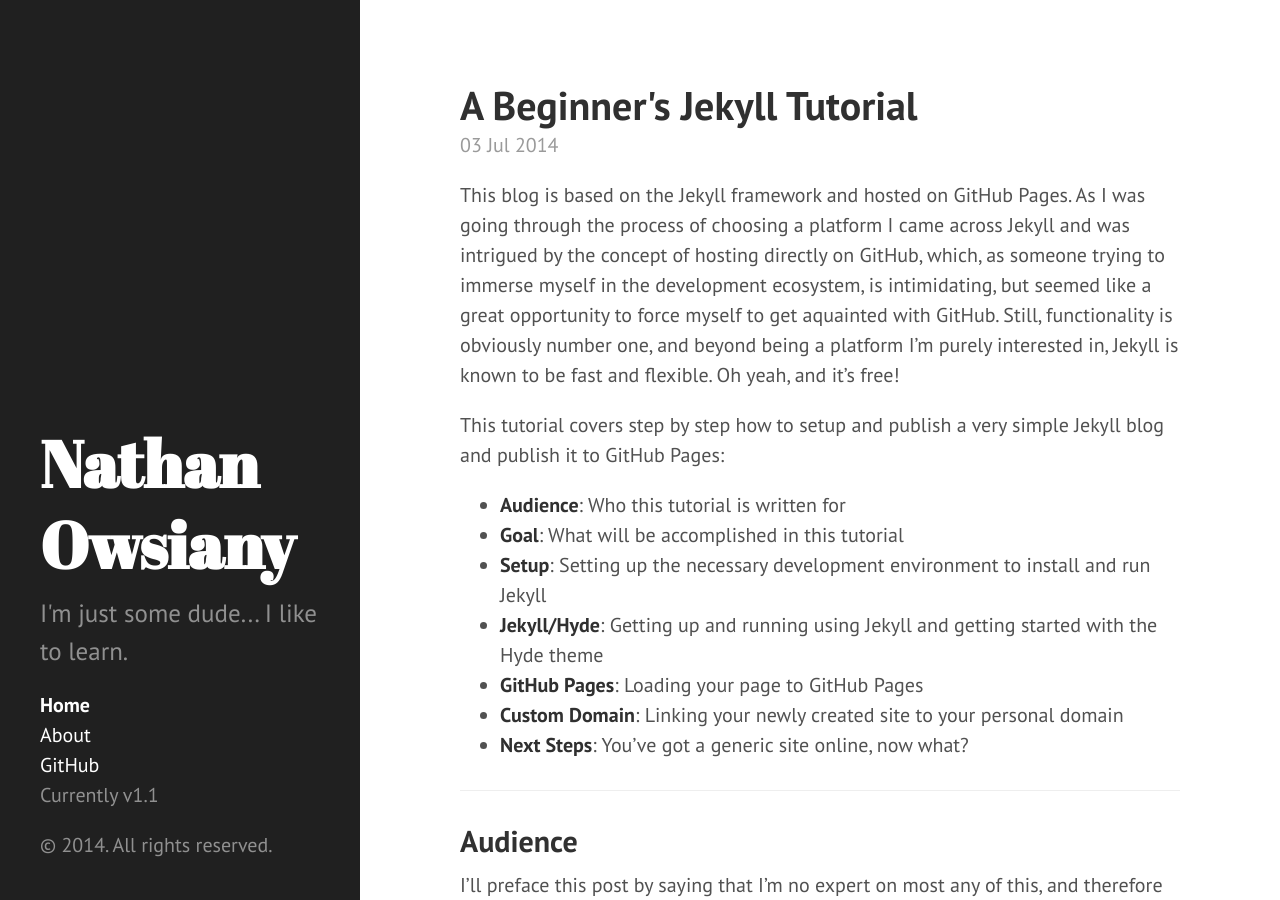
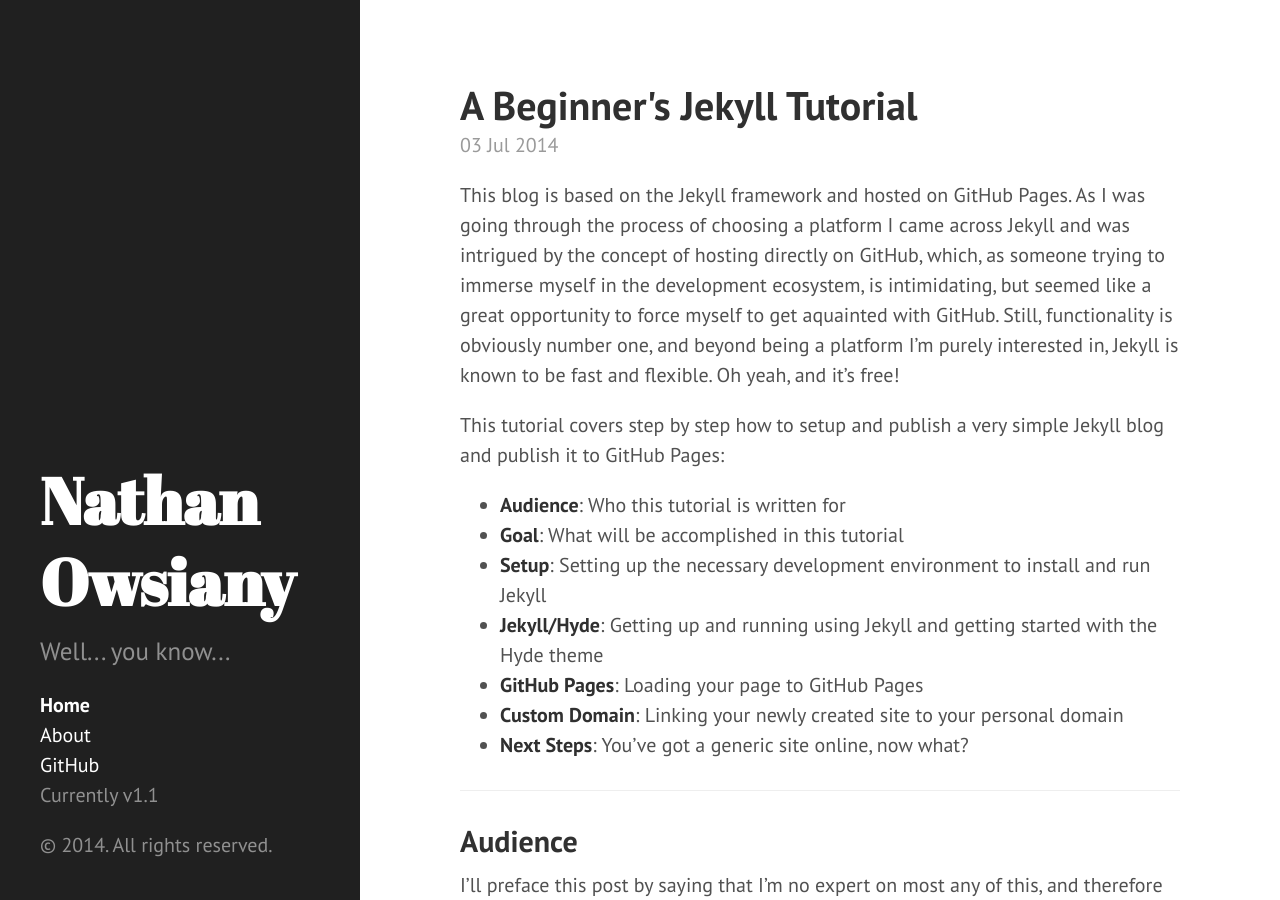
Before and after one commit to nathanows/ndwhtlssthr.github.io, a Jekyll site: the page built from index.html, in a window 1280 px wide and 900 px high. Built offline with Jekyll 4.4.1, drawn with Linux system fonts in a browser that asks for light colours; Markdown is read by kramdown in place of the engine named in the settings; the list of posts is cut into pages by our own code.

Commit message:
update site description

```diff
--- a/_config.yml
+++ b/_config.yml
@@ -8,7 +8,7 @@ permalink:        pretty
 # Setup
 title:            Nathan Owsiany
 tagline:          'A journey to full-stack development.'
-description:      "I'm just some dude... I like to learn."
+description:      "Well... you know..."
 url:              http://nathan.owsiany.me
 
 author:
```
